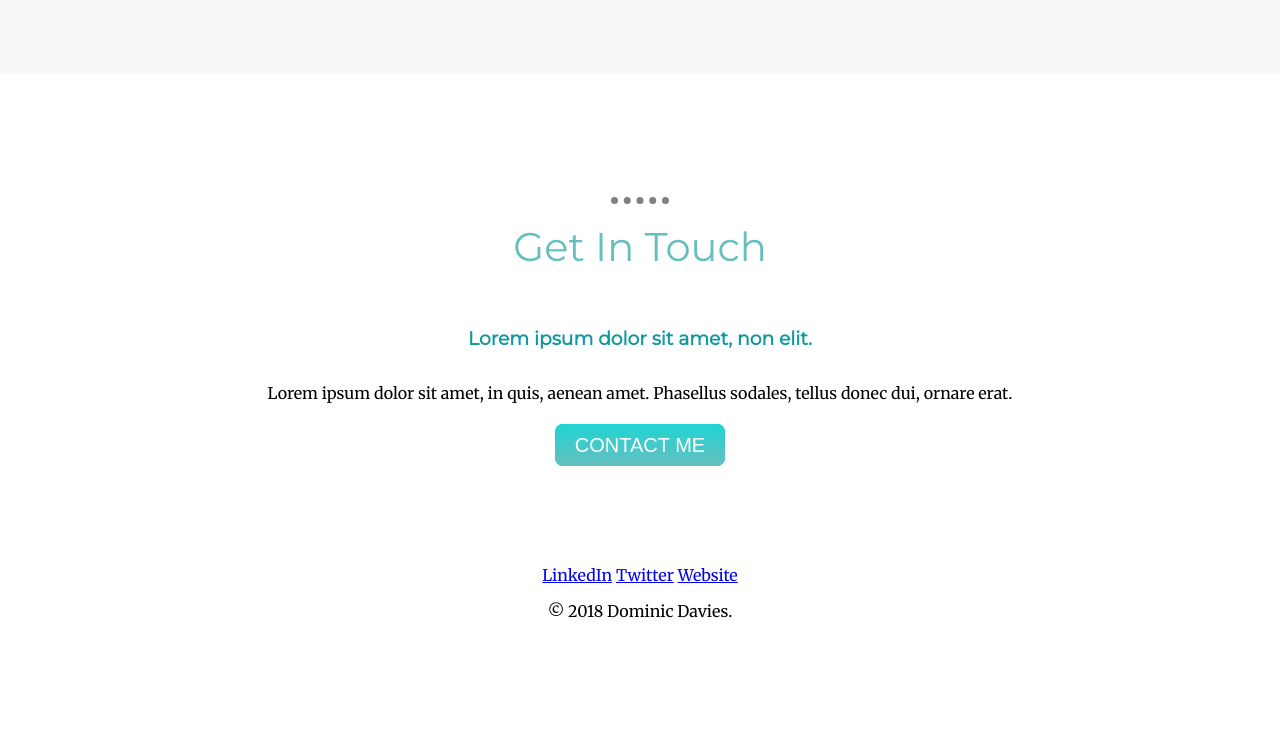
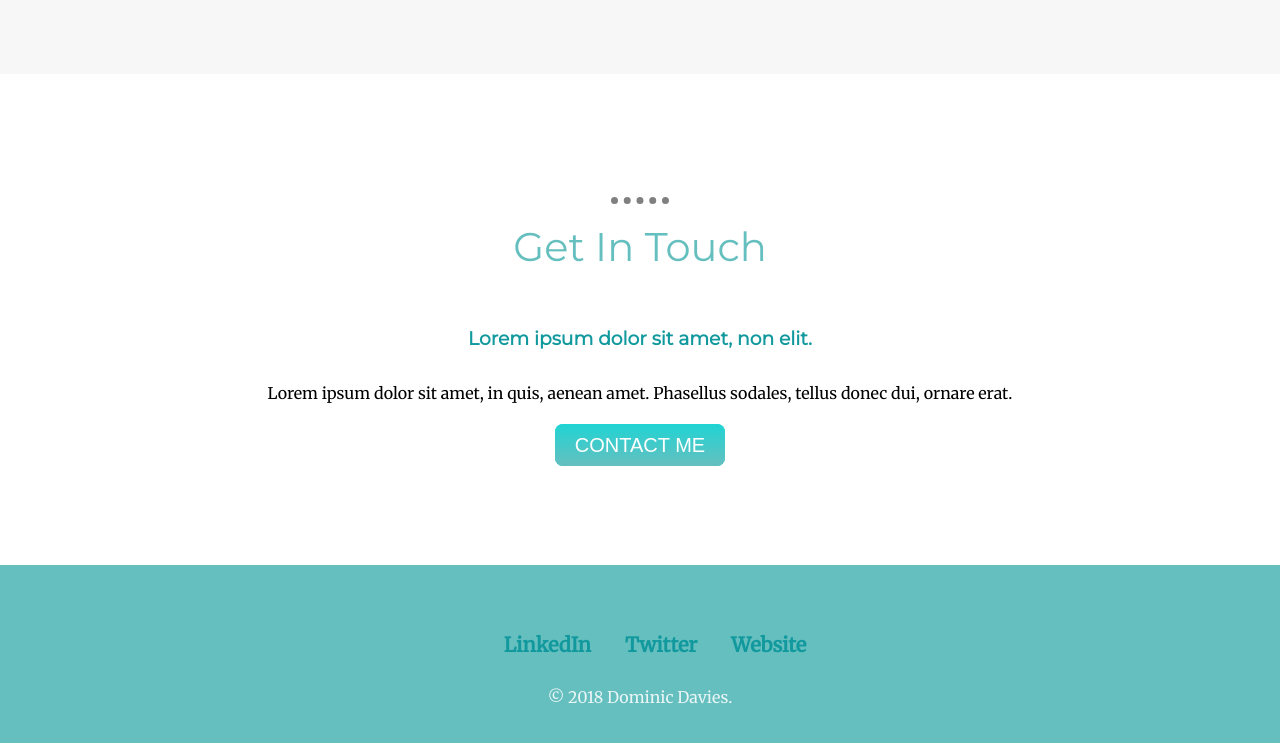
Before and after one commit to dominic-davies/cv, a plain HTML site: page index.html in a window 1280 px wide. Shown: the part 2546-3289 px from the top of the page. Before the commit the page ends 3183 px from the top, so only its background shows below. Drawn offline with Linux system fonts and the light colour scheme.

Commit message:
finished styling from the spec - footer section

```diff
--- a/css/style.css
+++ b/css/style.css
@@ -163,3 +163,18 @@ h3 {
   background-image: linear-gradient(to bottom, #3cb0fd, #3498db);
   text-decoration: none;
 }
+
+footer {
+  color: #eaf6f6;
+  background-color: #66bfbf;
+  line-height: 2;
+  padding: 60px;
+}
+
+footer a {
+  color: #11999e;
+  font-size: 1.25em;
+  font-weight: bold;
+  margin-left: 30px;
+  text-decoration: none;
+}
```
